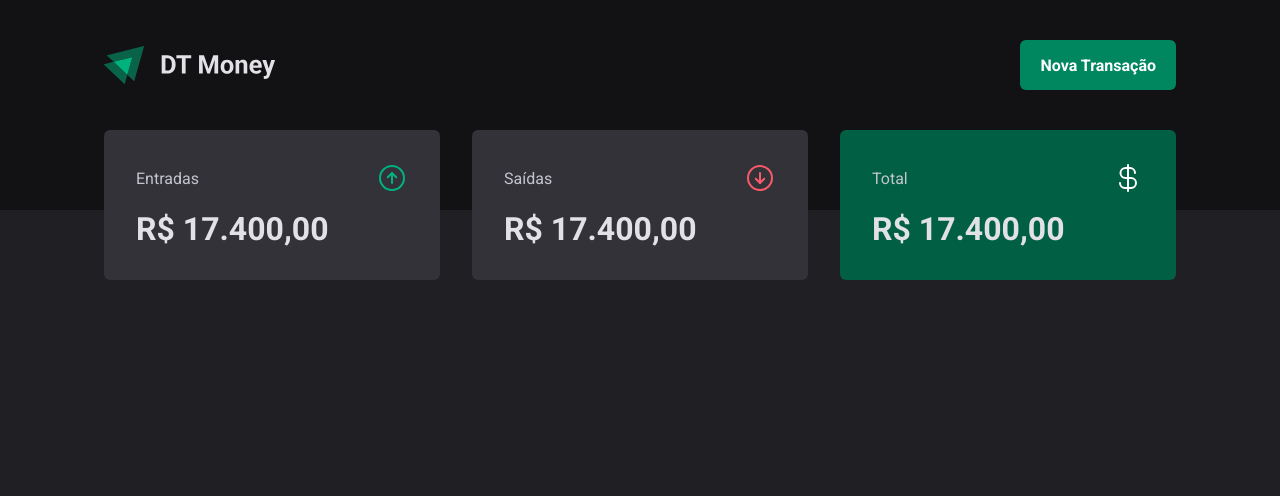
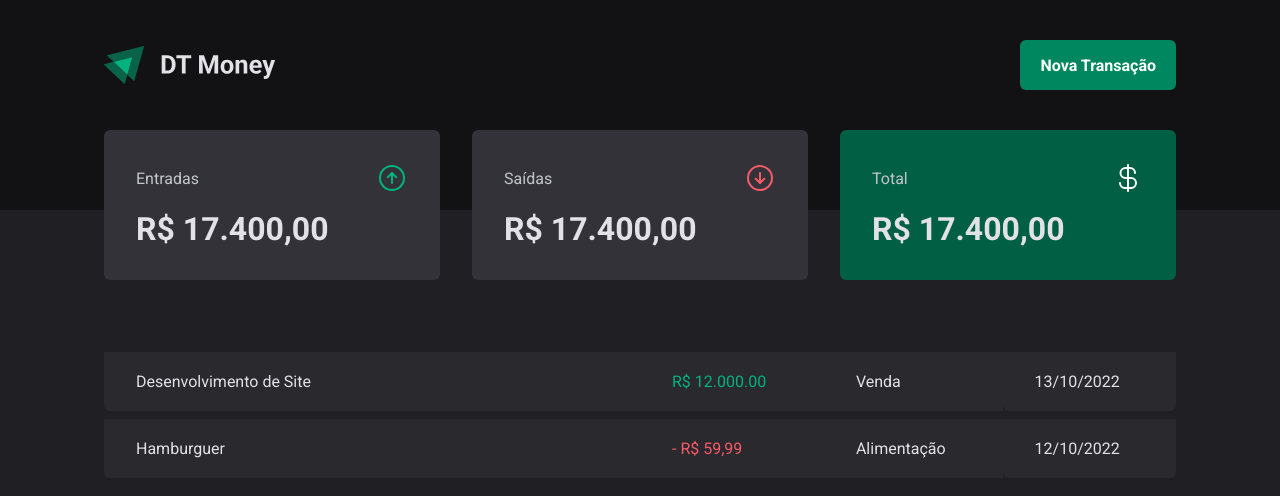
Before and after one commit to mariaemf/MoneyProject, a React (Vite) app: page / in a window 1280 px wide. Shown: the top 496 px of the page. Built offline with nearby package versions, Linux system fonts and the light colour scheme.

Commit message:
Construção de tabela de transações

```diff
--- a/src/Pages/Transactions/index.tsx
+++ b/src/Pages/Transactions/index.tsx
@@ -1,11 +1,39 @@
 import { Header } from "../../Components/Header/index";
 import { Summary } from "../../Components/Summary";
+import {
+  PriceHighlight,
+  TransactionsContainer,
+  TransactionsTable,
+} from "./styles";
 
 export function Transactions() {
   return (
     <div>
       <Header />
       <Summary />
+
+      <TransactionsContainer>
+        <TransactionsTable>
+          <tbody>
+            <tr>
+              <td width="50%">Desenvolvimento de Site</td>
+              <td>
+                <PriceHighlight variant="income">R$ 12.000.00</PriceHighlight>
+              </td>
+              <td>Venda</td>
+              <td>13/10/2022</td>
+            </tr>
+            <tr>
+              <td width="50%">Hamburguer</td>
+              <td>
+                <PriceHighlight variant="outcome">- R$ 59,99</PriceHighlight>
+              </td>
+              <td>Alimentação</td>
+              <td>12/10/2022</td>
+            </tr>
+          </tbody>
+        </TransactionsTable>
+      </TransactionsContainer>
     </div>
   );
 }
--- a/src/Pages/Transactions/styles.ts
+++ b/src/Pages/Transactions/styles.ts
@@ -0,0 +1,41 @@
+import styled from "styled-components";
+
+export const TransactionsContainer = styled.main`
+  width: 100%;
+  max-width: 1120px;
+  margin: 4rem auto 0;
+  padding: 0 1.5rem;
+`;
+
+export const TransactionsTable = styled.table`
+  width: 100%;
+  border-collapse: separate;
+  border-spacing: 0 0.5rem;
+  /*margin-top: 1.5rem;*/
+
+  td {
+    padding: 1.25rem 2rem;
+    background: ${(props) => props.theme["gray-700"]};
+
+    &:first-child {
+      border-bottom-left-radius: 6px;
+      border-bottom-left-radius: 6px;
+    }
+
+    &:last-child {
+      border-bottom-right-radius: 6px;
+      border-bottom-left-radius: 6px;
+    }
+  }
+`;
+
+interface PriceHighlightProps {
+  variant: "income" | "outcome";
+}
+
+export const PriceHighlight = styled.span<PriceHighlightProps>`
+  color: ${(props) =>
+    props.variant === "income"
+      ? props.theme["green-300"]
+      : props.theme["red-300"]};
+`;
```
